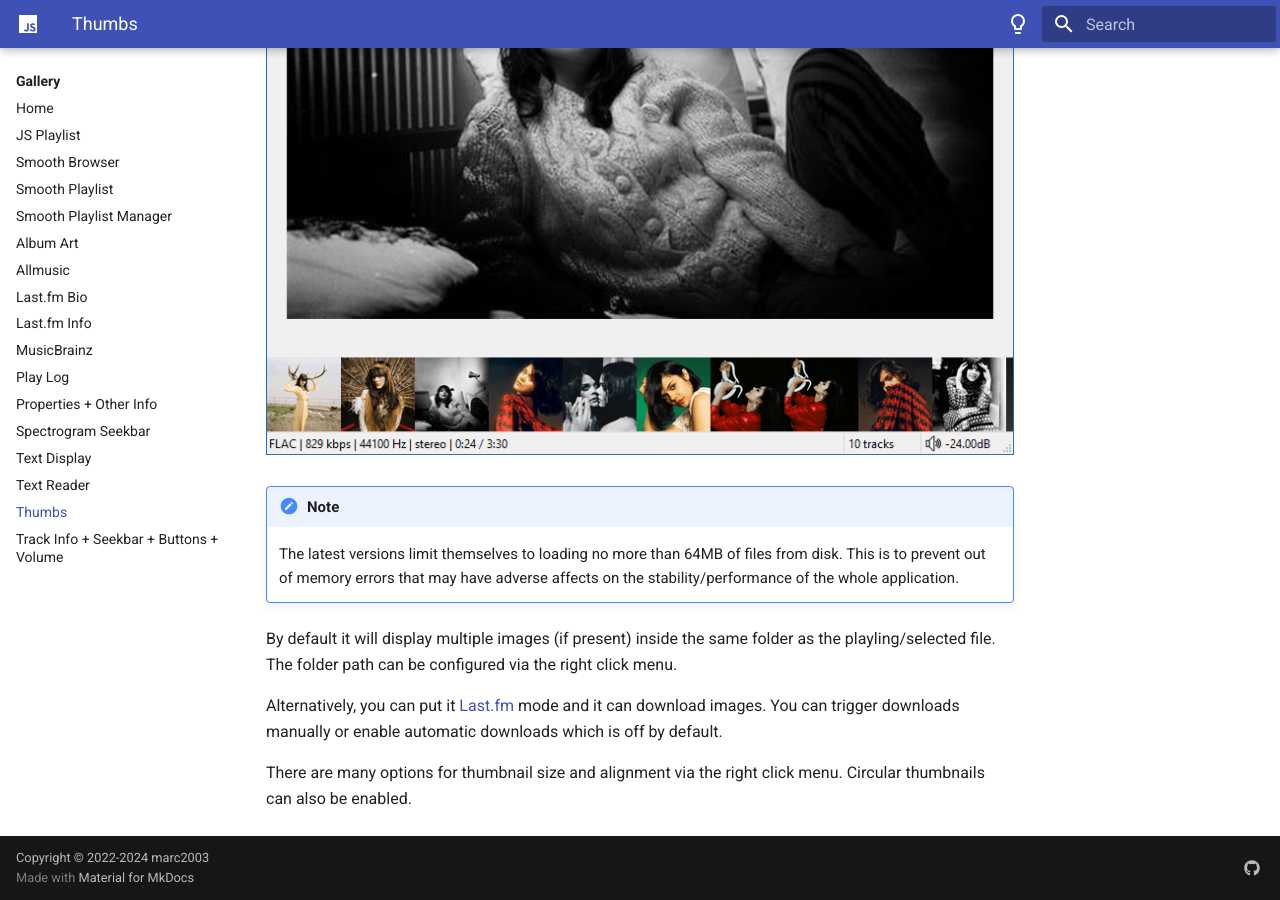
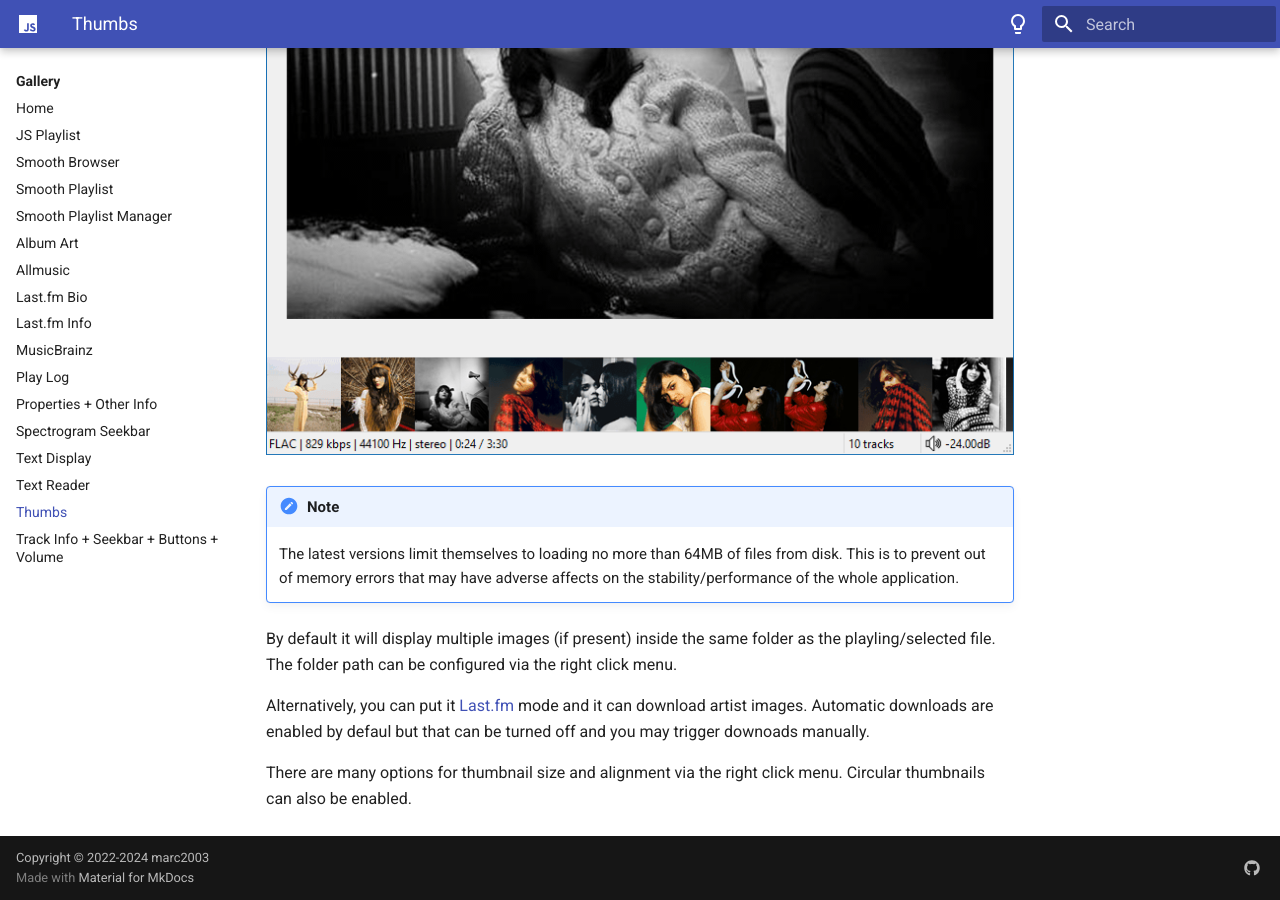
Before and after one commit to jscript-panel/jscript-panel.github.io, an MkDocs documentation site: the page built from docs/gallery/thumbs.md, in a window 1280 px wide and 900 px high, scrolled down 594 px. Built offline with MkDocs 1.6.1 and Material for MkDocs 9.7.7, drawn with Linux system fonts in a browser that asks for light colours.

Commit message:
Update thumbs.md

```diff
--- a/docs/gallery/thumbs.md
+++ b/docs/gallery/thumbs.md
@@ -9,8 +9,9 @@
 By default it will display multiple images (if present) inside the same folder as the
 playling/selected file. The folder path can be configured via the right click menu.
 
-Alternatively, you can put it [Last.fm](https://www.last.fm) mode and it can download images.
-You can trigger downloads manually or enable automatic downloads which is off by default.
+Alternatively, you can put it [Last.fm](https://www.last.fm) mode and it can download artist images.
+Automatic downloads are enabled by defaul but that can be turned off and you may trigger
+downoads manually.
 
 There are many options for thumbnail size and alignment via the right click menu. Circular thumbnails
 can also be enabled.
```
